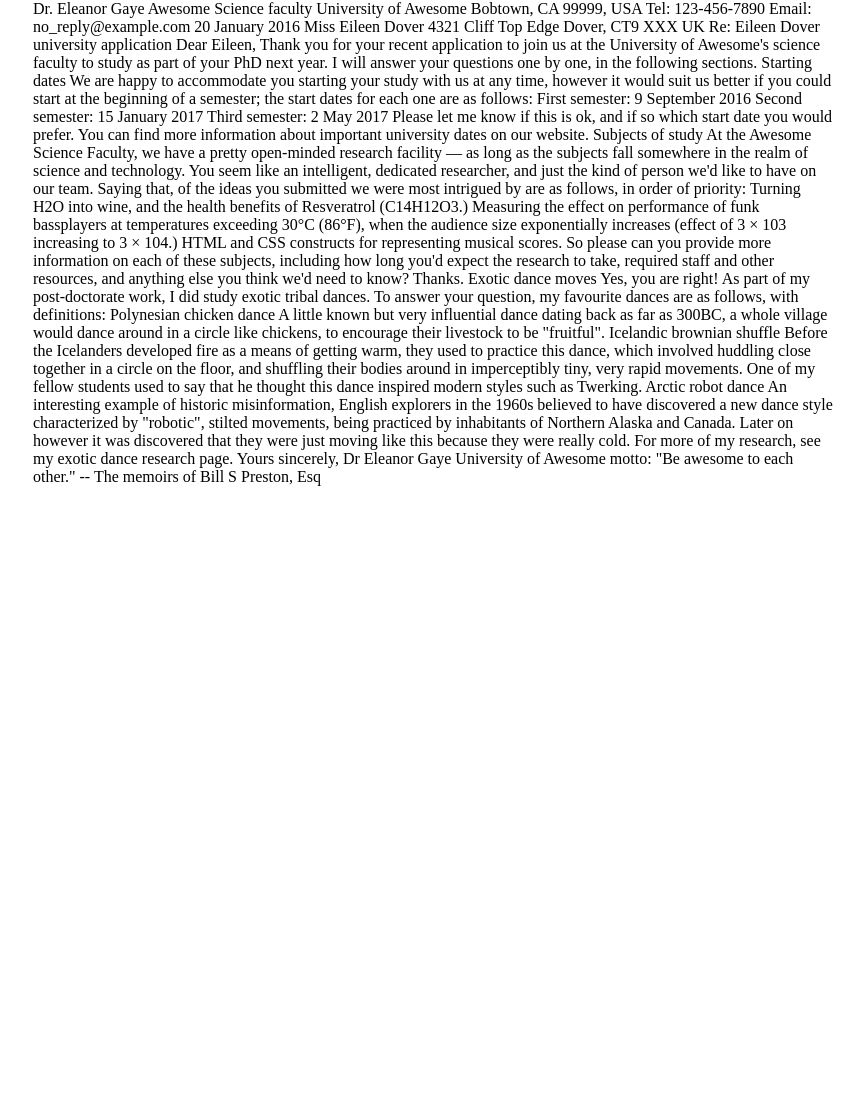
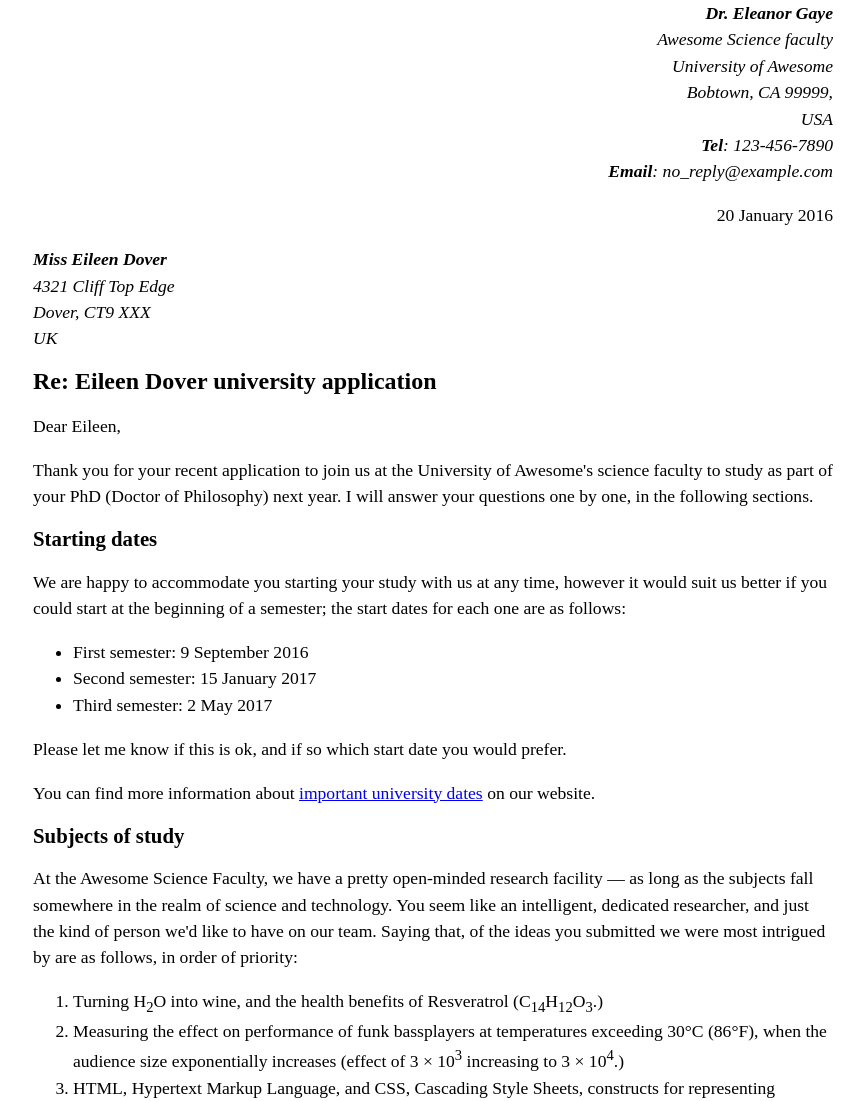
Before and after one commit to kazu1318/git-tutorial, a plain HTML site: page index.html in a window 1280 px wide. Shown: the top 1101 px of the page, without its empty margins (207-1071 px from the left). Before the commit the page ends 800 px from the top, so only its background shows below. Drawn offline with Linux system fonts and the light colour scheme; files that its build step writes are made by us from their sources.

Commit message:
index.htmlをマークアップ

```diff
--- a/index.html
+++ b/index.html
@@ -1,71 +1,108 @@
-<html>
+<!DOCTYPE html>
+<html lang="en-US">
   <head>
-    <meta charset="utf-8" />
-    <link rel="stylesheet" href="./style.css" />
+    <meta charset="utf-8">
+    <meta name="author" content="Dr. Eleanor Gaye">
+    <title>Awesome science application correspondence</title>
+    <style>
+      body {
+        max-width: 800px;
+        margin: 0 auto;
+      }
+
+      .sender-column {
+        text-align: right;
+      }
+
+      h1 {
+        font-size: 1.5em;
+      }
+
+      h2 {
+        font-size: 1.3em;
+      }
+
+      p,ul,ol,dl,address {
+        font-size: 1.1em;
+      }
+
+      p, li, dd, dt, address {
+        line-height: 1.5;
+      }
+    </style>
   </head>
   <body>
-    Dr. Eleanor Gaye
-Awesome Science faculty
-University of Awesome
-Bobtown, CA 99999,
-USA
-Tel: 123-456-7890
-Email: no_reply@example.com
+    <address class="sender-column">
+      <strong>Dr. Eleanor Gaye</strong><br>
+      Awesome Science faculty<br>
+      University of Awesome<br>
+      Bobtown, CA 99999,<br>
+      USA<br>
+      <strong>Tel</strong>: 123-456-7890<br>
+      <strong>Email</strong>: no_reply@example.com
+    </address>
 
-20 January 2016
+    <p class="sender-column"><time datetime="2016-01-20">20 January 2016</time></p>
 
-Miss Eileen Dover
-4321 Cliff Top Edge
-Dover, CT9 XXX
-UK
+    <address>
+      <strong>Miss Eileen Dover</strong><br>
+      4321 Cliff Top Edge<br>
+      Dover, CT9 XXX<br>
+      UK
+    </address>
+
+    <h1>Re: Eileen Dover university application</h1>
+
+    <p>Dear Eileen,</p>
+
+    <p>Thank you for your recent application to join us at the University of Awesome's science faculty to study as part of your <abbr>PhD</abbr> (Doctor of Philosophy) next year. I will answer your questions one by one, in the following sections.</p>
+
+    <h2>Starting dates</h2>
+
+    <p>We are happy to accommodate you starting your study with us at any time, however it would suit us better if you could start at the beginning of a semester; the start dates for each one are as follows:</p>
+
+    <ul>
+      <li>First semester: <time datetime="2016-09-09">9 September 2016</time></li>
+      <li>Second semester: <time datetime="2017-01-15">15 January 2017</time></li>
+      <li>Third semester: <time datetime="2017-05-02">2 May 2017</time></li>
+    </ul>
+
+    <p>Please let me know if this is ok, and if so which start date you would prefer.</p>
+
+    <p>You can find more information about <a href="http://www.example.com" title="table of awesome university important dates">important university dates</a> on our website.</p>
+
+    <h2>Subjects of study</h2>
+
+    <p>At the Awesome Science Faculty, we have a pretty open-minded research facility — as long as the subjects fall somewhere in the realm of science and technology. You seem like an intelligent, dedicated researcher, and just the kind of person we'd like to have on our team. Saying that, of the ideas you submitted we were most intrigued by are as follows, in order of priority:</p>
+
+    <ol>
+      <li>Turning H<sub>2</sub>O into wine, and the health benefits of Resveratrol (C<sub>14</sub>H<sub>12</sub>O<sub>3</sub>.)</li>
+      <li>Measuring the effect on performance of funk bassplayers at temperatures exceeding 30°C (86°F), when the audience size exponentially increases (effect of 3 × 10<sup>3</sup> increasing to 3 × 10<sup>4</sup>.)</li>
+      <li><abbr>HTML</abbr>, Hypertext Markup Language, and <abbr>CSS</abbr>, Cascading Style Sheets, constructs for representing musical scores.</li>
+    </ol>
+
+    <p>So please can you provide more information on each of these subjects, including how long you'd expect the research to take, required staff and other resources, and anything else you think we'd need to know? Thanks.</p>
+
+    <h2>Exotic dance moves</h2>
+
+    <p>Yes, you are right! As part of my post-doctorate work, I <em>did</em> study exotic tribal dances. To answer your question, my favourite dances are as follows, with definitions:</p>
+
+    <dl>
+      <dt>Polynesian chicken dance</dt>
+      <dd>A little known but <em>very</em> influential dance dating back as far as 300 <abbr title="Before Common Era">BCE</abbr>, a whole village would dance around in a circle like chickens, to encourage their livestock to be "fruitful".</dd>
+      <dt>Icelandic brownian shuffle</dt>
+      <dd>Before the Icelanders developed fire as a means of getting warm, they used to practice this dance, which involved huddling close together in a circle on the floor, and shuffling their bodies around in imperceptibly tiny, very rapid movements. One of my fellow students used to say that he thought this dance inspired modern styles such as Twerking.</dd>
+      <dt>Arctic robot dance</dt>
+      <dd>An interesting example of historic misinformation, English explorers in the 1960s believed to have discovered a new dance style characterised by "robotic", stilted movements, being practiced by inhabitants of Northern Alaska and Canada. Later on however it was discovered that they were just moving like this because they were really cold.</dd>
+    </dl>
+
+    <p>For more of my research, see my <a href="http://www.example.com" aria-label="Dr Gaye's exotic dance research">exotic dance research page</a>.</p>
+
+    <p>Yours sincerely,</p>
+
+    <p>Dr Eleanor Gaye</p>
 
 
-Re: Eileen Dover university application
-
-Dear Eileen,
-
-Thank you for your recent application to join us at the University of Awesome's science faculty to study as part of your PhD next year. I will answer your questions one by one, in the following sections.
-
-Starting dates
-
-We are happy to accommodate you starting your study with us at any time, however it would suit us better if you could start at the beginning of a semester; the start dates for each one are as follows:
-
-First semester: 9 September 2016
-Second semester: 15 January 2017
-Third semester: 2 May 2017
-
-Please let me know if this is ok, and if so which start date you would prefer.
-
-You can find more information about important university dates on our website.
-
-
-Subjects of study
-
-At the Awesome Science Faculty, we have a pretty open-minded research facility — as long as the subjects fall somewhere in the realm of science and technology. You seem like an intelligent, dedicated researcher, and just the kind of person we'd like to have on our team. Saying that, of the ideas you submitted we were most intrigued by are as follows, in order of priority:
-
-Turning H2O into wine, and the health benefits of Resveratrol (C14H12O3.)
-Measuring the effect on performance of funk bassplayers at temperatures exceeding 30°C (86°F), when the audience size exponentially increases (effect of 3 × 103 increasing to 3 × 104.)
-HTML and CSS constructs for representing musical scores.
-
-So please can you provide more information on each of these subjects, including how long you'd expect the research to take, required staff and other resources, and anything else you think we'd need to know? Thanks.
-
-
-Exotic dance moves
-
-Yes, you are right! As part of my post-doctorate work, I did study exotic tribal dances. To answer your question, my favourite dances are as follows, with definitions:
-
-Polynesian chicken dance
-A little known but very influential dance dating back as far as 300BC, a whole village would dance around in a circle like chickens, to encourage their livestock to be "fruitful".
-Icelandic brownian shuffle
-Before the Icelanders developed fire as a means of getting warm, they used to practice this dance, which involved huddling close together in a circle on the floor, and shuffling their bodies around in imperceptibly tiny, very rapid movements. One of my fellow students used to say that he thought this dance inspired modern styles such as Twerking.
-Arctic robot dance
-An interesting example of historic misinformation, English explorers in the 1960s believed to have discovered a new dance style characterized by "robotic", stilted movements, being practiced by inhabitants of Northern Alaska and Canada. Later on however it was discovered that they were just moving like this because they were really cold.
-
-For more of my research, see my exotic dance research page.
-
-Yours sincerely,
-Dr Eleanor Gaye
-
-University of Awesome motto: "Be awesome to each other." -- The memoirs of Bill S Preston, Esq
+    <p>University of Awesome motto: <q>Be awesome to each other.</q> -- <cite>The memoirs of Bill S Preston, <abbr title="Esquire">Esq.</abbr></cite></p>
   </body>
 </html>
```
Also changed, not shown: style.css (renamed from git-tutorial/style.css).
